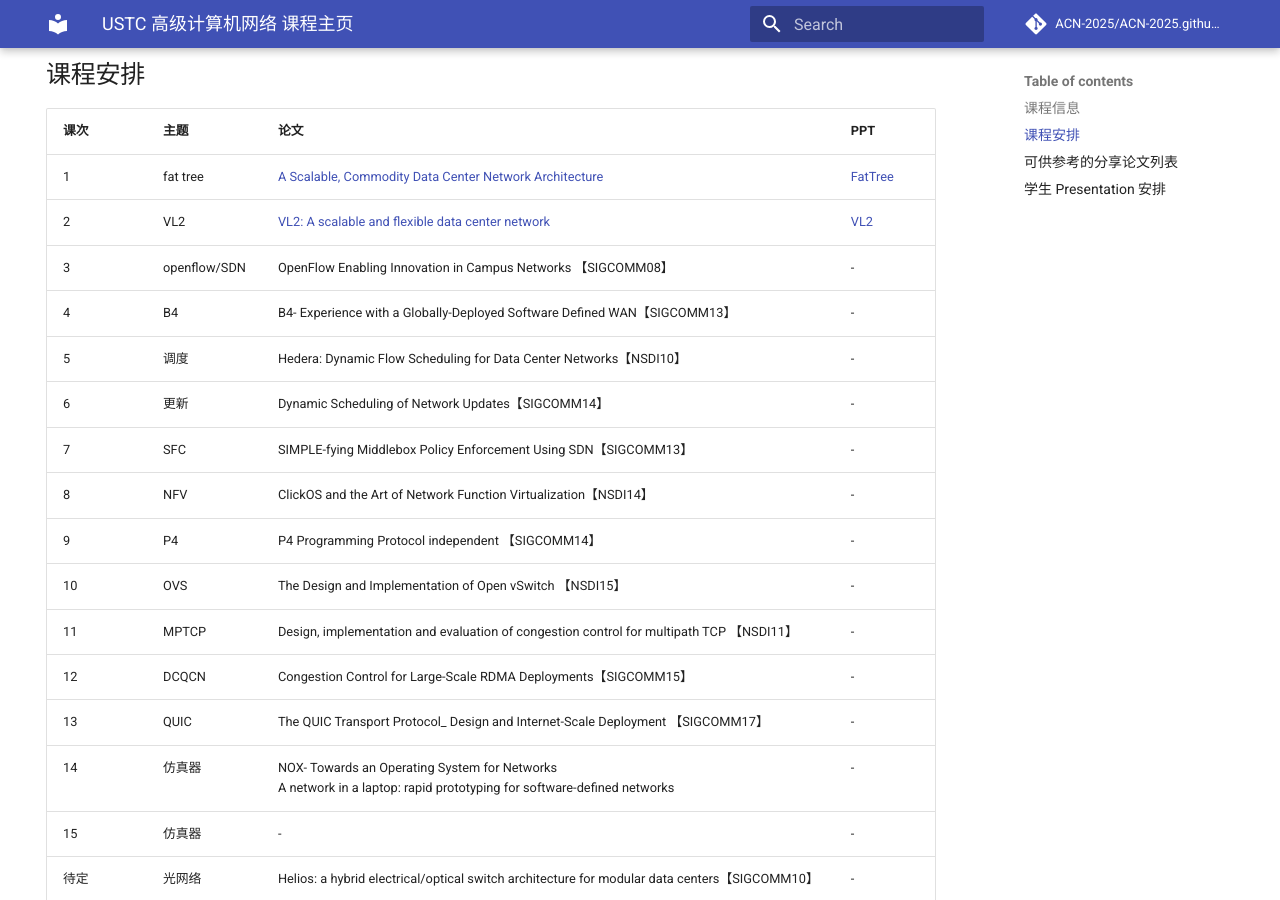
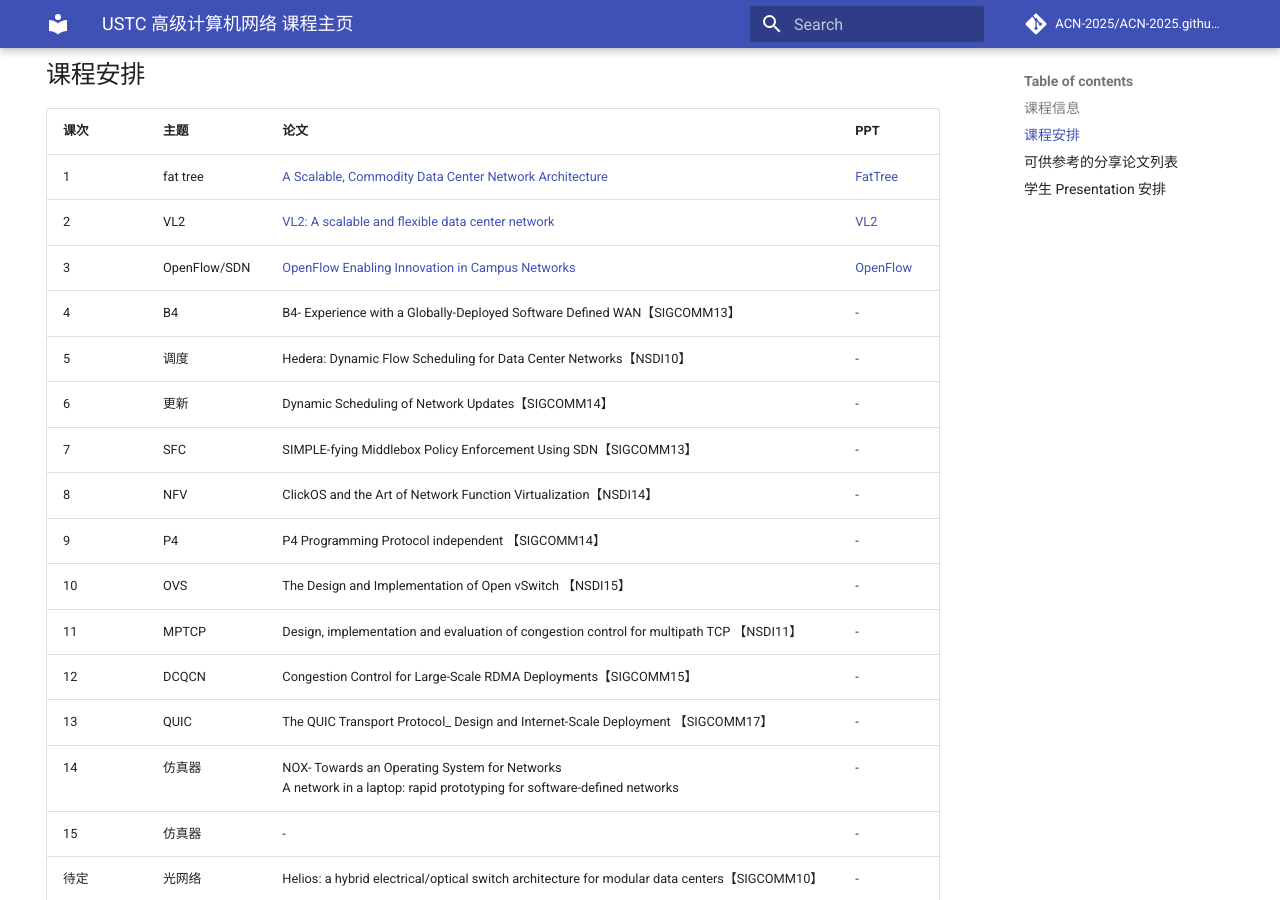
Before and after one commit to ACN-2025/ACN-2025.github.io, an MkDocs documentation site: the page built from docs/index.md, in a window 1280 px wide and 900 px high, scrolled down 482 px. Built offline with MkDocs 1.6.1 and Material for MkDocs 9.7.7, drawn with Linux system fonts in a browser that asks for light colours; comment, search, counter and statistics services are not loaded.

Commit message:
Uploaded OpenFlow paper and slides.

```diff
--- a/docs/index.md
+++ b/docs/index.md
@@ -23,7 +23,7 @@ hide:
 |----- |------------------|----------------------------------------------------------------------|-------------------------|
 | 1      | fat tree         | [A Scalable, Commodity Data Center Network Architecture](papers/FatTree.pdf) | [FatTree](slides/FatTree-slides.pdf) |
 | 2      | VL2              | [VL2: A scalable and flexible data center network](papers/VL2.pdf)        | [VL2](slides/VL2-slides.pdf) |
-| 3      | openflow/SDN     | OpenFlow Enabling Innovation in Campus Networks 【SIGCOMM08】         | - |
+| 3      | OpenFlow/SDN     | [OpenFlow Enabling Innovation in Campus Networks](papers/OpenFlow.pdf)         | [OpenFlow](slides/OpenFlow-slides.pdf) |
 | 4      | B4              | B4- Experience with a Globally-Deployed Software Defined WAN【SIGCOMM13】| - |
 | 5      | 调度            | Hedera: Dynamic Flow Scheduling for Data Center Networks【NSDI10】     | - |
 | 6      | 更新            | Dynamic Scheduling of Network Updates【SIGCOMM14】                     | - |
```
Also changed, not shown: 2 other files.
